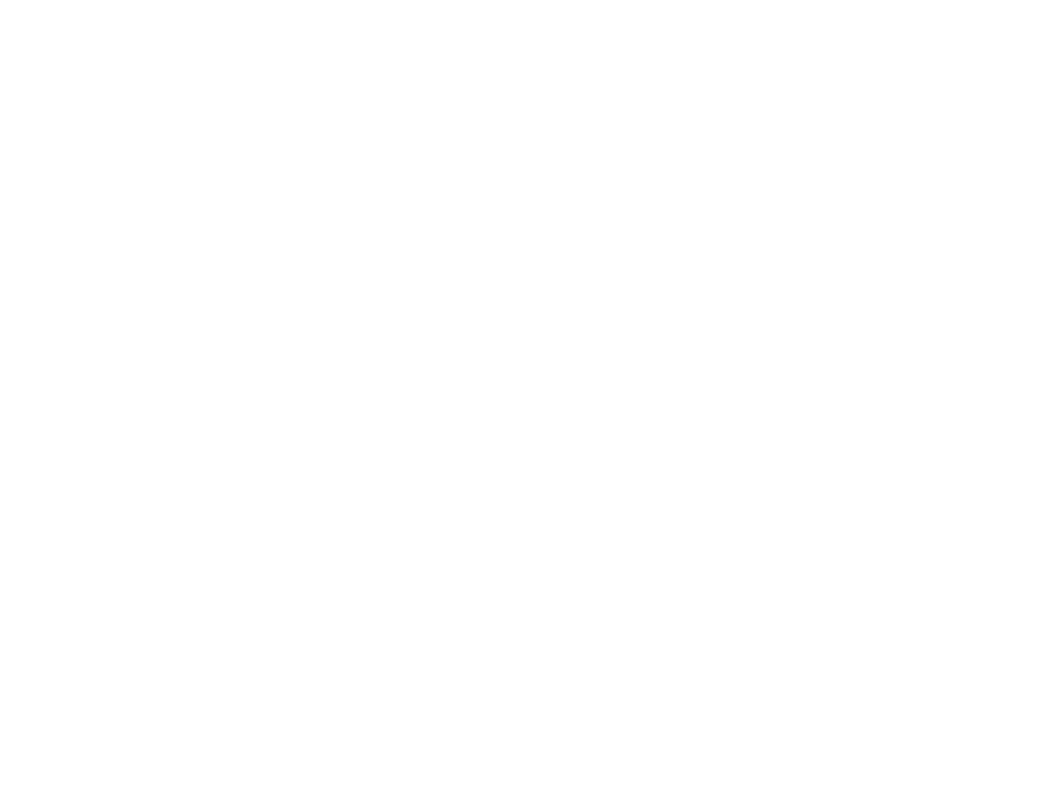
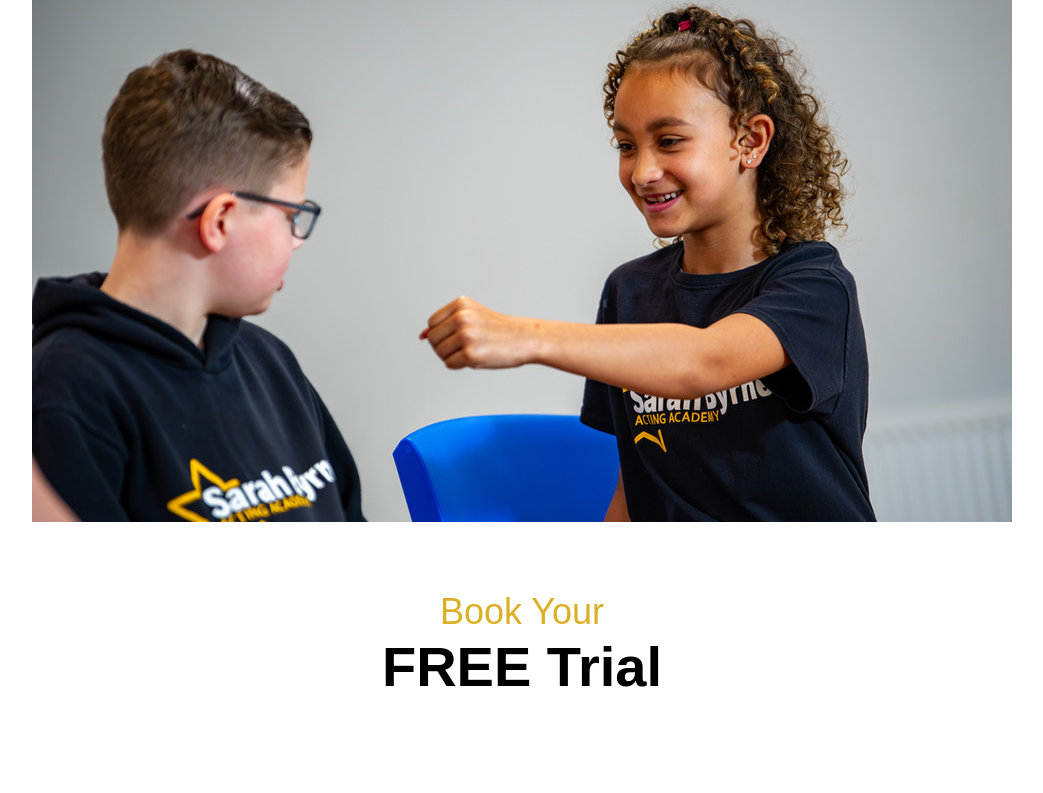
Before and after one commit to BenC0/SarahByrneActingAcademy-Website, a Next.js app in the folder website/: page /about/our-classes in a window 1280 px wide. Shown: the part 1953-2746 px from the top of the page, without its empty margins (118-1161 px from the left). Before the commit the page ends 800 px from the top, so only its background shows below. Built offline with nearby package versions, Linux system fonts and the light colour scheme; a web font is replaced by a local one.

Commit message:
Classes done

```diff
--- a/website/pages/about/our-classes/index.js
+++ b/website/pages/about/our-classes/index.js
@@ -1,6 +1,8 @@
 import Head from 'next/head';
 import Layout from '../../layouts'
+import styles from "./index.module.css";
 import Footer from "../../modules/Footer";
+import ContentTitle from '../../modules/ContentTitle';
 
 export default function AboutOurClasses() {
     return (
@@ -9,6 +11,44 @@ export default function AboutOurClasses() {
                 <title>Sarah Byrne Acting Academy | About | Our Classes</title>
                 <link rel="icon" href="/favicon.ico" />
             </Head>
+            <ContentTitle
+                title = "Classes"
+                accentTitle = "Our"
+            />
+            <section className='content-wrapper' style={{
+                marginTop: `-2em`
+            }}>
+                <div className='content column'>
+                    <img src="/img/classes/Classes-timetable.webp" />
+                    <img src="/img/gallery/7.jpg" />
+                </div>
+            </section>
+            <ContentTitle
+                title = "FREE Trial"
+                accentTitle = "Book Your"
+            />
+            <section className='content-wrapper'>
+                <div className='content column'>
+                    <div className={styles.classRow}>
+                        <div class={`${styles.classDetails} flex column`}>
+                            <h3>Manchester</h3>
+                            <p className={styles.accent}>Secure your FREE trial place at our Manchester Class</p>
+                        </div>
+                        <div className="flex a-center j-center">
+                            <a href="mailto:academy@sarahbyrneactingacademy.co.uk?subject=SBAA Manchster Class." className='btn primary'>Book Now</a>
+                        </div>
+                    </div>
+                    <div className={styles.classRow}>
+                        <div class={`${styles.classDetails} flex column`}>
+                            <h3>Oldham</h3>
+                            <p className={styles.accent}>Secure your FREE trial place at our Oldham Class</p>
+                        </div>
+                        <div className="flex a-center j-center">
+                            <a href="mailto:academy@sarahbyrneactingacademy.co.uk?subject=SBAA Oldham Class." className='btn primary'>Book Now</a>
+                        </div>
+                    </div>
+                </div>
+            </section>
             <Footer />
         </Layout>
     );
--- /dev/null
+++ b/website/pages/about/our-classes/index.module.css
@@ -0,0 +1,17 @@
+.classRow {
+    display: flex;
+    margin-bottom: 3rem;
+
+    & .classDetails {
+        flex-grow: 1;
+
+        & h3 {
+            margin: 0 0 -.5em;
+        }
+
+        & .accent {
+            font-weight: bold;
+            color: var(--gold);
+        }
+    }
+}
--- a/website/styles/global.css
+++ b/website/styles/global.css
@@ -256,29 +256,25 @@ h6 { font-size: 2rem; }
   display: block;
   line-height: 1;
   cursor: pointer;
-  border: 2px solid;
-  border-radius: 1rem;
+  padding: 1rem 2rem;
+  border-radius: 2rem;
   text-decoration: none;
   color: var(--btn-color);
-  border-bottom-width: 4px;
-  padding: 1rem .5rem 1.125rem;
-  transition: all .05s ease-out;
-  border-color: var(--btn-color);
+  transition: all .15s ease-out;
   background-color: var(--btn-background);
 }
 
 .btn:hover {
-  border-top-width: 4px;
-  border-bottom-width: 2px;
+  box-shadow: 0px 3px 10px -3px rgba(0, 0, 0, .35);
 }
 
 .btn.primary {
   --btn-color: var(--off-white);
-  --btn-background: var(--green);
+  --btn-background: var(--gold);
 }
 
 .btn.primary.disabled {
-  --btn-background: var(--green-faded);
+  --btn-background: var(--gold-faded);
 }
 
 .form_page,
```
Also changed, not shown: website/public/img/classes/Classes-timetable.webp (added).
